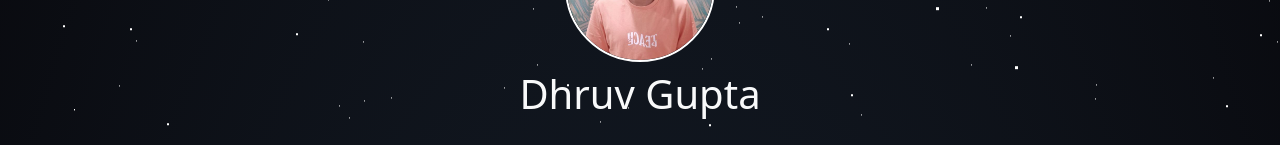
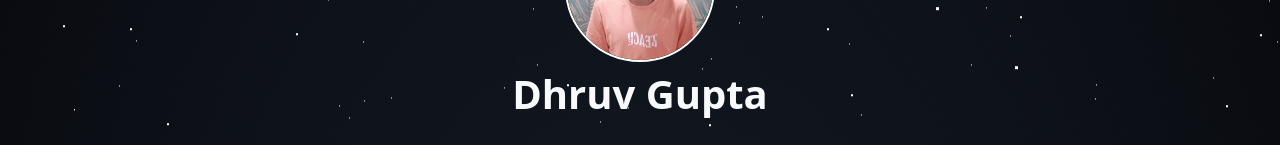
Before and after one commit to MR-DHRUV/linktree, a React (Create React App) app: page / in a window 1280 px wide. Shown: the part 166-311 px from the top of the page. Built offline with nearby package versions, Linux system fonts and the light colour scheme.

Commit message:
Typographic fixes

```diff
--- a/src/App.js
+++ b/src/App.js
@@ -5,8 +5,6 @@ import {
   BrowserRouter as Router,
   Switch,
   Route,
-  Link,
-  useLocation,
 } from 'react-router-dom'
 
 function App() {
@@ -33,7 +31,7 @@ function App() {
 
             <div className={window.innerWidth < 780 ? "topSection mt-3 d-flex justify-content-center flex-column align-items-center" : "topSection mt-4 pt-5 d-flex justify-content-center flex-column align-items-center"}>
               <img className='Image' src={require("./Dhruv.jpg")} alt="" srcset="" />
-              <h1 className='text-light mt-2 h1'>Dhruv Gupta</h1>
+              <h1 className='text-light mt-2 h1 fw-bold'>Dhruv Gupta</h1>
               {/* <a href="https://spotify-provider.vercel.app/api/now-playing?open" target="_blank" rel="noopener noreferrer">
           <img src="https://spotify-provider.vercel.app/api/now-playing" alt='' />
         </a> */}
@@ -44,7 +42,7 @@ function App() {
             <div className={window.innerWidth < 780 ? 'container-xxl bottomSection p-0 d-flex flex-column align-items-center mt-3' : 'container-xxl bottomSection p-2 d-flex flex-column align-items-center mt-4'}>
 
               <ul className={window.innerWidth < 780 ? "list-group responsiveWidth" : "list-group w-75 mx-5 px-5"}>
-                <h2 className='text-white fw-bold'>#Socials</h2>
+                <h2 className='text-white fw-semibold'>#Socials</h2>
 
                 <a href="https://studentambassadors.microsoft.com/en-US/studentambassadors/profile/94bd7ac2-103e-4759-bb0f-e105df38ca99" target="_blank" rel="noopener noreferrer" className={window.innerWidth < 780 ? "list-group-item h5 bg-dark text-white p-3 broder rounded d-flex flex-row justify-content-center align-items-center bg-opacity-50 border border-light border-opacity-50 rounded text-decoration-none" : "list-group-item h4 bg-dark text-white p-3 broder rounded d-flex flex-row justify-content-center align-items-center bg-opacity-50 border border-light border-opacity-50 rounded text-decoration-none"} id='linkedin'>
                   <img src={require('./MSLearn_SA_badge_generic_rgb_300ppi.png')} width="35" alt="" srcset="" className='marginRight' />
@@ -93,7 +91,7 @@ function App() {
 
 
               <ul className={window.innerWidth < 780 ? "list-group mt-5 pt-3 responsiveWidth" : "list-group w-75 mx-5 px-5 mt-5 pt-3"}>
-                <h2 className='text-white fw-bold'>#Projects</h2>
+                <h2 className='text-white fw-semibold'>#Projects</h2>
                 <a href="https://api-authify.azurewebsites.net/" target="_blank" rel="noopener noreferrer" className="list-group-item h4 bg-dark text-white p-3 broder rounded d-flex flex-row justify-content-center align-items-center bg-opacity-50 border border-light border-opacity-50 rounded text-decoration-none" id='authify'>
 
 
@@ -130,7 +128,7 @@ function App() {
             </div>
 
             <div className={window.innerWidth < 780 ? "container-xxl mb-5 pb-5 mt-5 pt-3 d-flex justify-content-center flex-column align-items-center" : "container mb-5 pb-5 mt-5 pt-3 d-flex justify-content-center flex-column align-items-center w-50 px-5"}>
-              <h2 className='text-white fw-bold text-start w-100 ps-2'>#Jamm Out To Some Music</h2>
+              <h2 className='text-white fw-semibold text-start w-100 ps-2'>#Jamm Out To Some Music</h2>
               <div className={window.innerWidth < 780 ? "pb-0 border rounded spotifyPlayer responsiveWidth d-flex justify-content-center flex-column align-items-center" : 'pb-0 border rounded spotifyPlayer d-flex justify-content-center flex-column align-items-center w-100'}>
                 <iframe title='SpotifyPlayer' src="https://open.spotify.com/embed/playlist/1TkzdrSSNyST2inQVH8bel?utm_source=generator&theme=0" width="100%" height="380" frameBorder="0" allowfullscreen="" allow="autoplay; clipboard-write; encrypted-media; fullscreen; picture-in-picture"></iframe></div>
             </div>
```
